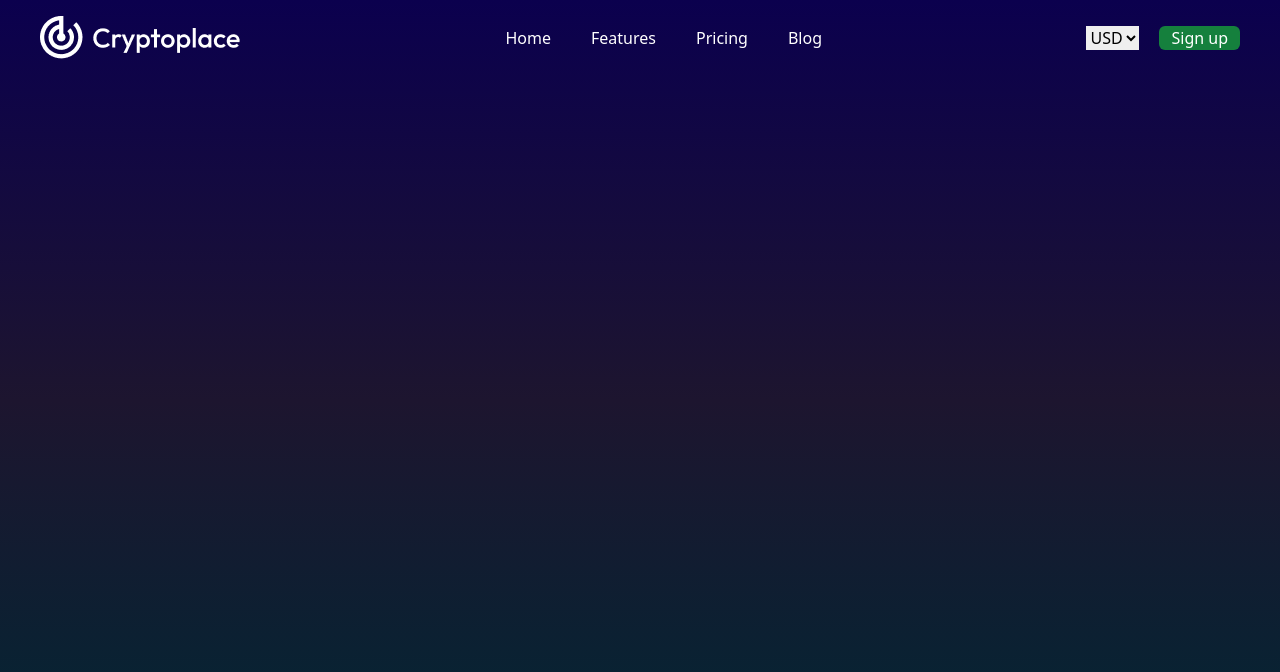
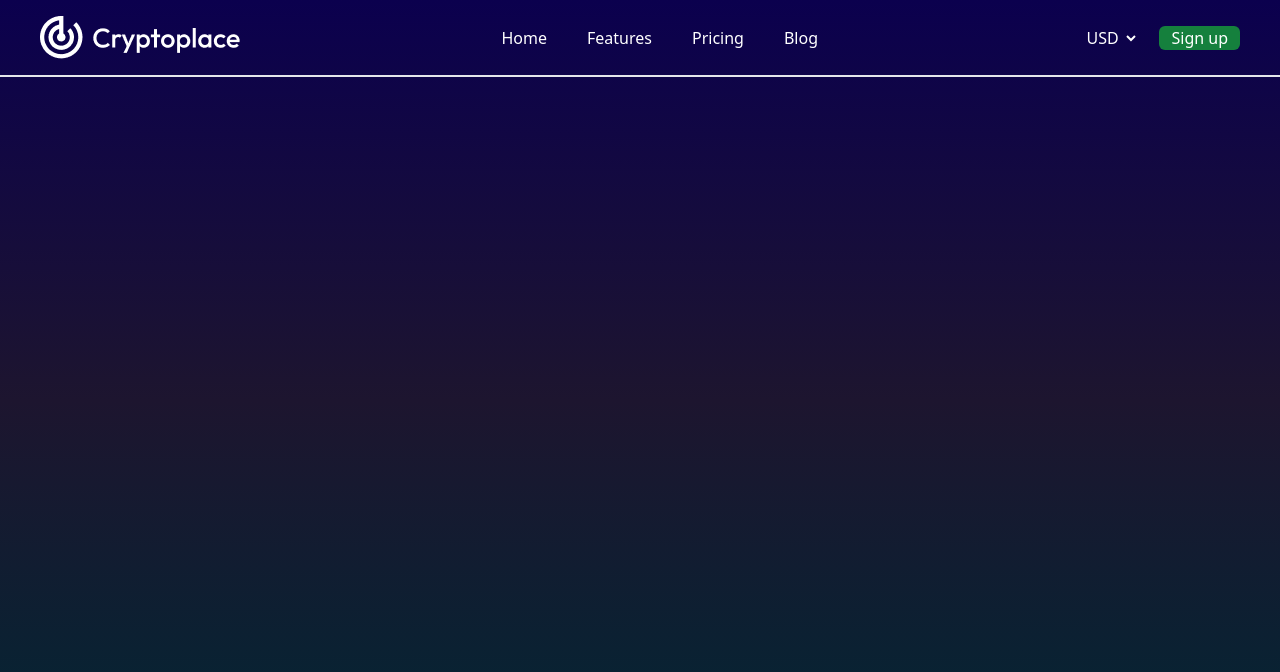
Before and after one commit to aadarshraj02/Crypto-Palace, a React (Vite) app: page / in a window 1280 px wide. Shown: the top 672 px of the page. Built offline with nearby package versions, Linux system fonts and the light colour scheme.

Commit message:
styled select and options

```diff
--- a/src/components/Navbar.jsx
+++ b/src/components/Navbar.jsx
@@ -1,6 +1,6 @@
 const Navbar = () => {
   return (
-    <div className="flex items-center justify-between py-4 px-10">
+    <div className="flex items-center justify-between py-4 px-10 border-['#3c3c3c'] border-b-2">
       <img src="/logo.png" alt="logo" />
       <ul className="flex gap-10 ">
         <li>Home</li>
@@ -9,10 +9,10 @@ const Navbar = () => {
         <li>Blog</li>
       </ul>
       <div className="flex items-center gap-5">
-        <select className="text-black">
-          <option value="usd">USD</option>
-          <option value="eur">EUR</option>
-          <option value="inr">INR</option>
+        <select className="px-1 py-2 rounded-md bg-transparent">
+          <option className="text-black " value="usd">USD</option>
+          <option className="text-black " value="eur">EUR</option>
+          <option className="text-black " value="inr">INR</option>
         </select>
         <button className="bg-green-700 px-3 rounded-md cursor-pointer">
           Sign up
```
